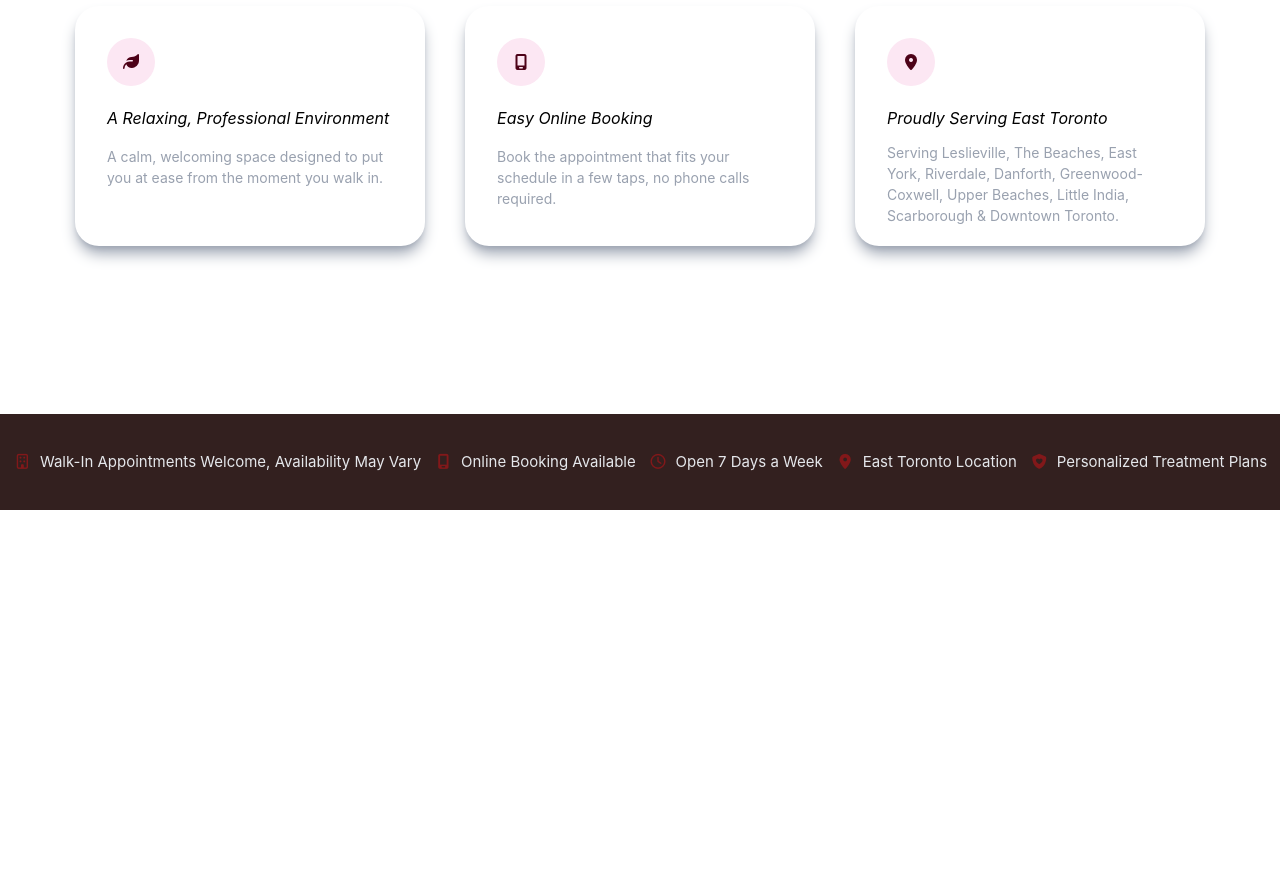
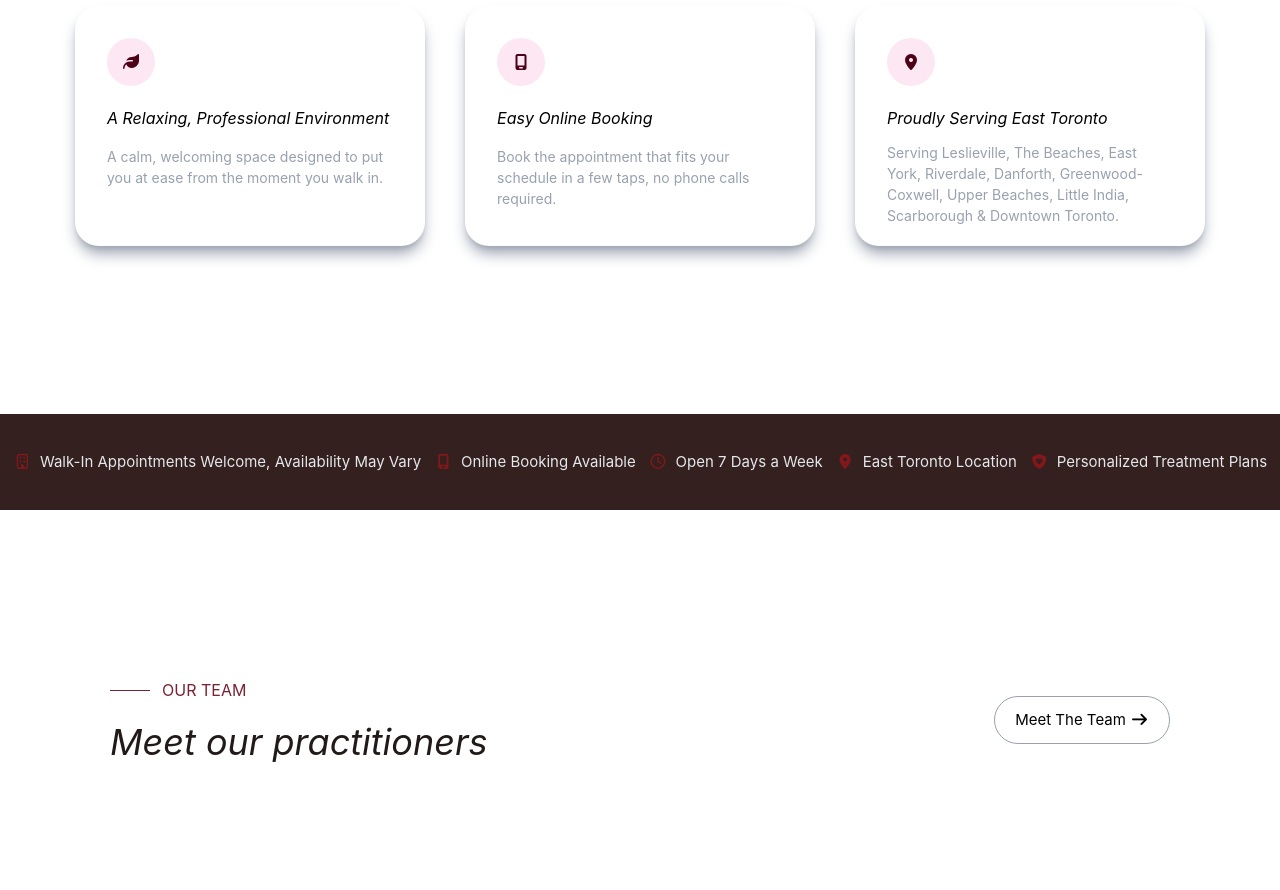
Before and after one commit to wahajkz/reliefpluswellness-clone, a website: page src/index.html in a window 1280 px wide. Shown: the part 2363-3253 px from the top of the page. Before the commit the page ends 2913 px from the top, so only its background shows below. Drawn offline with Linux system fonts and the light colour scheme.

Commit message:
working on our team section

```diff
--- a/src/index.html
+++ b/src/index.html
@@ -287,6 +287,26 @@
             </ul>
         </div>
     </div>
+
+    <div class="w-full h-fit bg-white">
+        <div class="py-32">
+            <div class="w-full md:flex items-center md:justify-between">
+                <div class="w-fit h-fit">
+                    <div class="flex items-center gap-3 ms-[30px] md:ms-[70px] md:px-10">
+                        <div class="h-[1px] w-10 bg-[#7a2333]"></div>
+                        <p class="text-[#7a2333]">OUR TEAM</p>
+                    </div>
+                    <div class="text-3xl md:text-4xl italic mt-5 ms-[30px] md:ms-[70px] md:px-10 text-[#211a19]">Meet
+                        our practitioners</div>
+                </div>
+                <div class="flex md:justify-end md:me-[70px] md:px-10 ms-[30px] mt-7 md:mt-0">
+                    <button
+                        class="text-[15px] h-12 w-44 border-[1px] border-gray-400 rounded-full hover:bg-black hover:text-white hover:border-0">Meet
+                        The Team <i class="fa-solid fa-arrow-right"></i></button>
+                </div>
+            </div>
+        </div>
+    </div>
 </body>
 
 </html>
```
Also changed, not shown: src/output.css.
